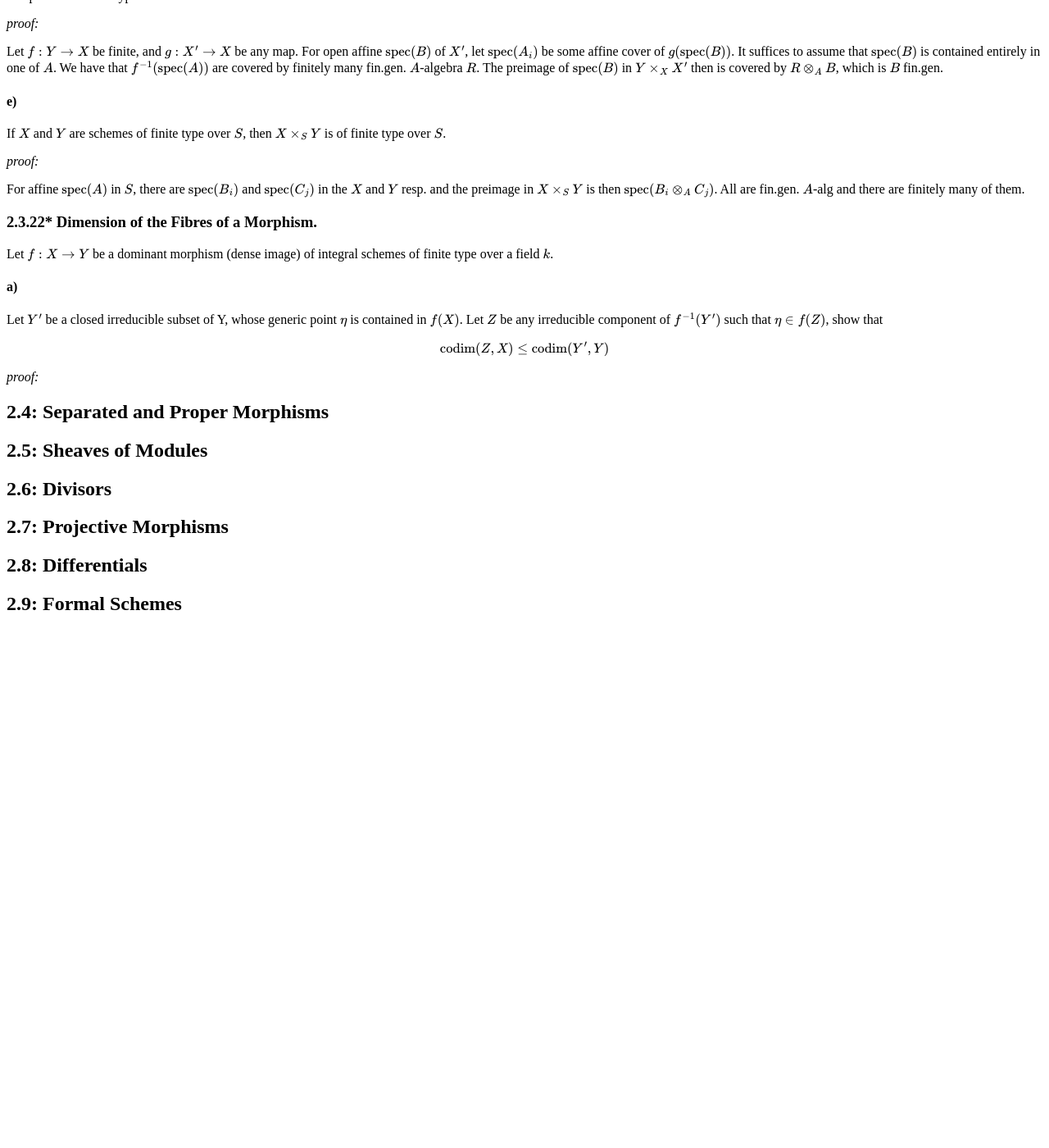
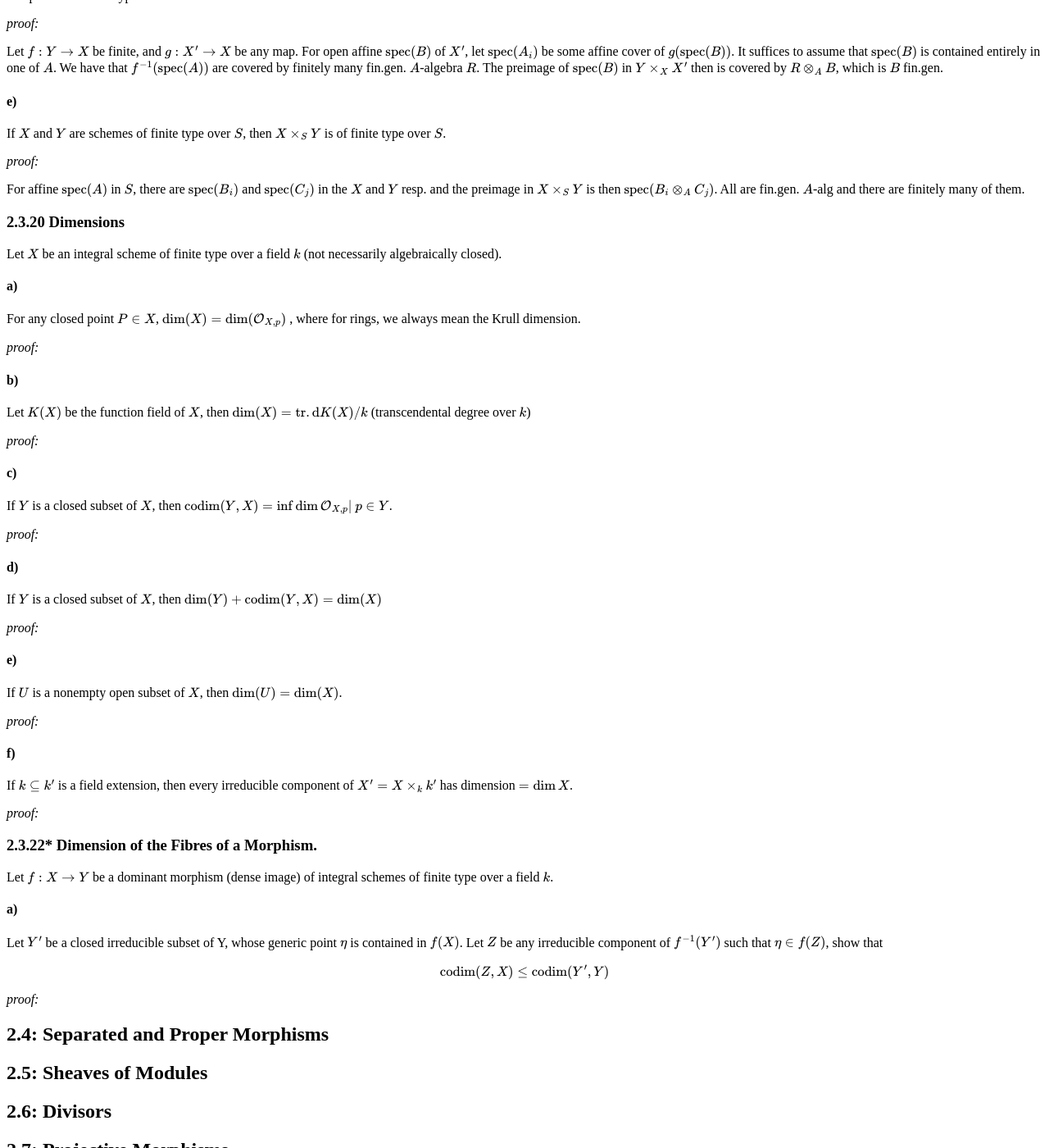
Before and after one commit to justinli1128/jiahaoliAcademicWebsite, a Jekyll site: the page built from AlgGeoPractice/AlgGeoChapter2.md, in a window 1280 px wide and 1400 px high, scrolled down 7035 px. Shown: the whole window at 82% size. Built offline with Jekyll 4.4.1, drawn with Linux system fonts in a browser that asks for light colours; before the commit the page ends 7805 px from its top, so only the background shows below that.

Commit message:
Update AlgGeoChapter2.md

```diff
--- a/AlgGeoPractice/AlgGeoChapter2.md
+++ b/AlgGeoPractice/AlgGeoChapter2.md
@@ -349,6 +349,50 @@ _proof:_
 
 For affine $\spec(A)$ in $S$, there are $\spec(B\_i)$ and $\spec(C\_j)$ in the $X$ and $Y$ resp. and the preimage in $X\times\_S Y$ is then $\spec(B\_i\otimes\_A C\_j)$. All are fin.gen. $A$-alg and there are finitely many of them.
 
+### 2.3.20 Dimensions
+
+Let $X$ be an integral scheme of finite type over a field $k$ (not necessarily
+algebraically closed).
+
+#### a)
+
+For any closed point $P\in X$, $\dim(X)=\dim(\Oc\_{X,p})$ , where for rings, we always mean the Krull dimension.
+
+_proof:_
+
+
+#### b)
+
+Let $K(X)$ be the function field of $X$, then $\dim(X) =\mathrm{tr.d} K(X)/k$
+(transcendental degree over $k$)
+
+_proof:_
+
+
+#### c)
+
+If $Y$ is a closed subset of $X$, then $\mathrm{codim}(Y,X) = \inf\{\dim \Oc_{X,p}\| \ p \in Y\}$.
+
+_proof:_
+
+#### d)
+
+If $Y$ is a closed subset of $X$, then $\dim (Y) + \mathrm{codim}(Y,X) = \dim (X)$
+
+_proof:_
+
+#### e)
+
+If $U$ is a nonempty open subset of $X$, then $\dim (U) = \dim (X)$.
+
+_proof:_
+
+#### f)
+
+If $k\subseteq k'$ is a field extension, then every irreducible component of $X'= X \times\_k k'$ has dimension $= \dim X$.
+
+_proof:_
+
 ### 2.3.22* Dimension of the Fibres of a Morphism.
 
 Let $f:X\to Y$ be a dominant morphism (dense image) of integral schemes of finite type over a field $k$.
@@ -359,6 +403,7 @@ Let $Y'$ be a closed irreducible subset of Y, whose generic point $\eta$ is cont
 
 _proof:_
 
+
 ## 2.4: Separated and Proper Morphisms
 ## 2.5: Sheaves of Modules
 ## 2.6: Divisors
```
